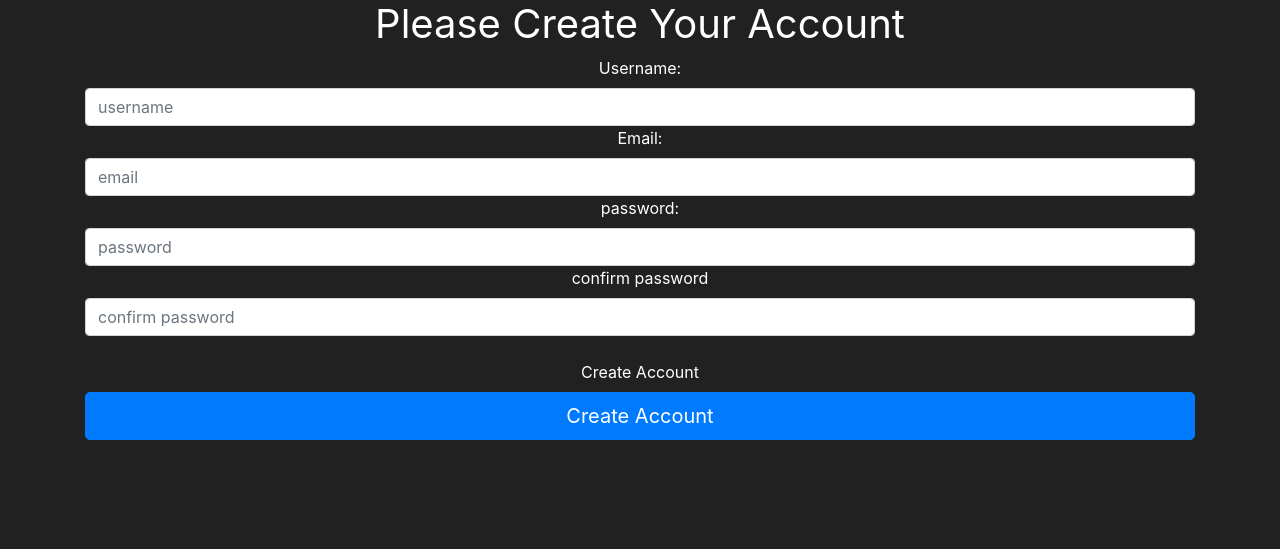
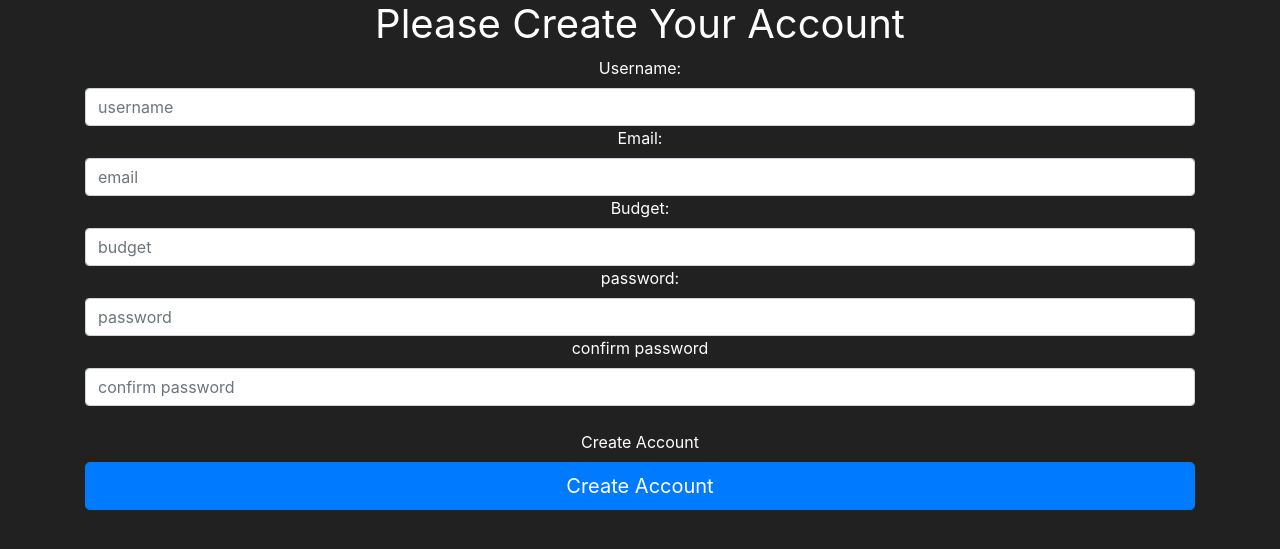
Before and after one commit to Sstanley45/market.proj, a Flask app: page /register in a window 1280 px wide. Shown: the part 56-605 px from the top of the page. Run offline with Flask 2, Linux system fonts and the light colour scheme; some libraries are stand-ins or nearby versions.

Commit message:
first commit

```diff
--- a/market/forms.py
+++ b/market/forms.py
@@ -1,6 +1,6 @@
 from xml.dom import VALIDATION_ERR
 from flask_wtf import FlaskForm
-from wtforms import StringField,PasswordField,SubmitField
+from wtforms import StringField,PasswordField,SubmitField, IntegerField
 from wtforms.validators import Length, EqualTo, Email, DataRequired
 from market.models import User
 
@@ -13,6 +13,7 @@ class RegisterForm(FlaskForm):
 
       username = StringField(label='Username:', validators=[Length(min=2, max=30), DataRequired()])
       email_address = StringField(label= 'Email:', validators=[Email(), DataRequired()])
+      budget = IntegerField(label= 'Budget:', validators=[DataRequired()])
       password1 = PasswordField(label = 'password:', validators=[Length(min=6), DataRequired()])
       password2 = PasswordField(label = 'confirm password', validators=[EqualTo('password1'), DataRequired()])
       submit = SubmitField(label = 'Create Account')
--- a/market/models.py
+++ b/market/models.py
@@ -11,8 +11,8 @@ class User(db.Model):
     items = db.relationship('item', backref = 'owned_user', lazy = True)
 
 
-    # def __repr__(self):
-    #     return f'item {self.username}'
+    def __repr__(self):
+        return f'item {self.username}'
 
 class item(db.Model):
     id = db.Column(db.Integer(), primary_key = True)
--- a/market/templates/register.html
+++ b/market/templates/register.html
@@ -18,6 +18,9 @@
         {{ form.email_address.label() }}
         {{ form.email_address(class = "form-control", placeholder = "email") }}
 
+        {{ form.budget.label() }}
+        {{form.budget(class = "form-control", placeholder = "budget")}}
+
         {{ form.password1.label() }}
         {{ form.password1(class = "form-control", placeholder = "password") }}
 
```
